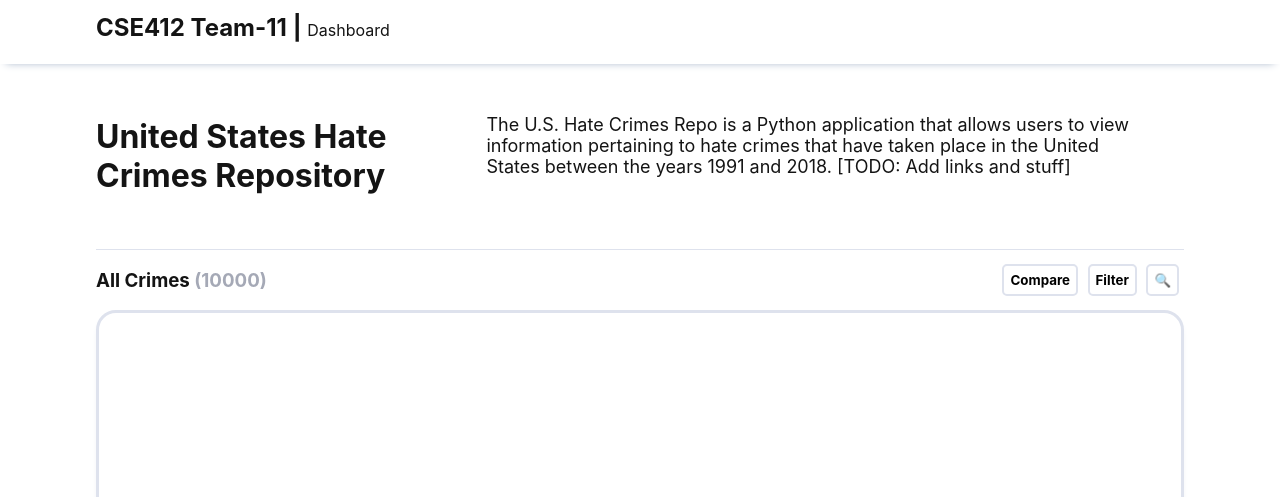
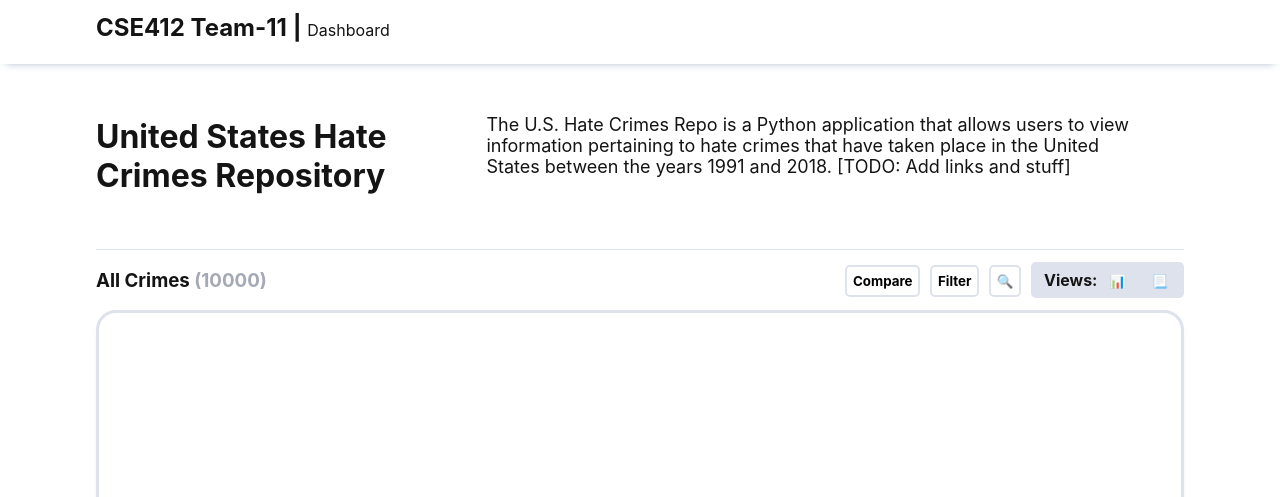
Before and after one commit to Team11-CSE412-Fall2020/US-Hate-Crimes-Database, a Flask app: page / in a window 1280 px wide. Shown: the top 497 px of the page. Run offline with Flask 2, Linux system fonts and the light colour scheme.

Commit message:
View control interface

```diff
--- a/app/static/css/main.css
+++ b/app/static/css/main.css
@@ -83,6 +83,28 @@ body {
     border-color: rgb(222, 226, 237);
 }
 
+.view-controls {
+    margin-top: auto;
+    margin-bottom: auto;
+    display: inline-block;
+    height: 30px;
+
+    background-color: rgb(222, 226, 237);
+    border-style: solid;
+    border-radius: 5px;
+    border-color: rgb(222, 226, 237);
+}
+
+.view-button {
+    margin-top: auto;
+    margin-bottom: auto;
+    margin-right: 5px;
+    height: 32px;
+
+    background-color: transparent;
+    border-color: transparent;
+}
+
 .main-window {
     border-style: solid;
     border-radius: 20px;
--- a/app/templates/index.html
+++ b/app/templates/index.html
@@ -27,6 +27,11 @@
             <button class="control-button" >Compare</button>
             <button class="control-button" >Filter</button>
             <button class="control-button" >🔍</button>
+            <div class="view-controls">
+                <label style="margin-left: 10px; font-weight: bold;">Views: </label>
+                <button class="view-button">📊</button>
+                <button class="view-button">📃</button>
+            </div>
         </div>
     </div>
     <div class="main-window">
```
